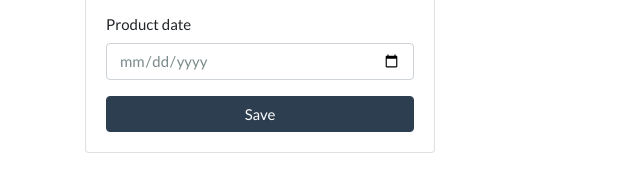
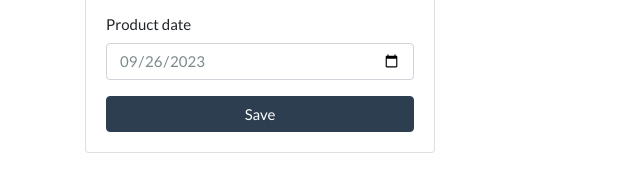
Before and after one commit to Miguel-CaAr/js-inventory-poo, a plain HTML site: page index.html in a window 1280 px wide. Shown: the part 436-628 px from the top of the page, 0-640 px from the left. Drawn offline with Linux system fonts and the light colour scheme; the site is published under a folder, as on GitHub Pages, so addresses that start at the root find nothing.

Commit message:
Corregi la ruta del .js

```diff
--- a/index.html
+++ b/index.html
@@ -82,6 +82,6 @@
     </div>
 
     <!-- SCRIPTS -->
-    <script src="/scripts/app.js"></script>
+    <script src="scripts/app.js"></script>
   </body>
 </html>
```
